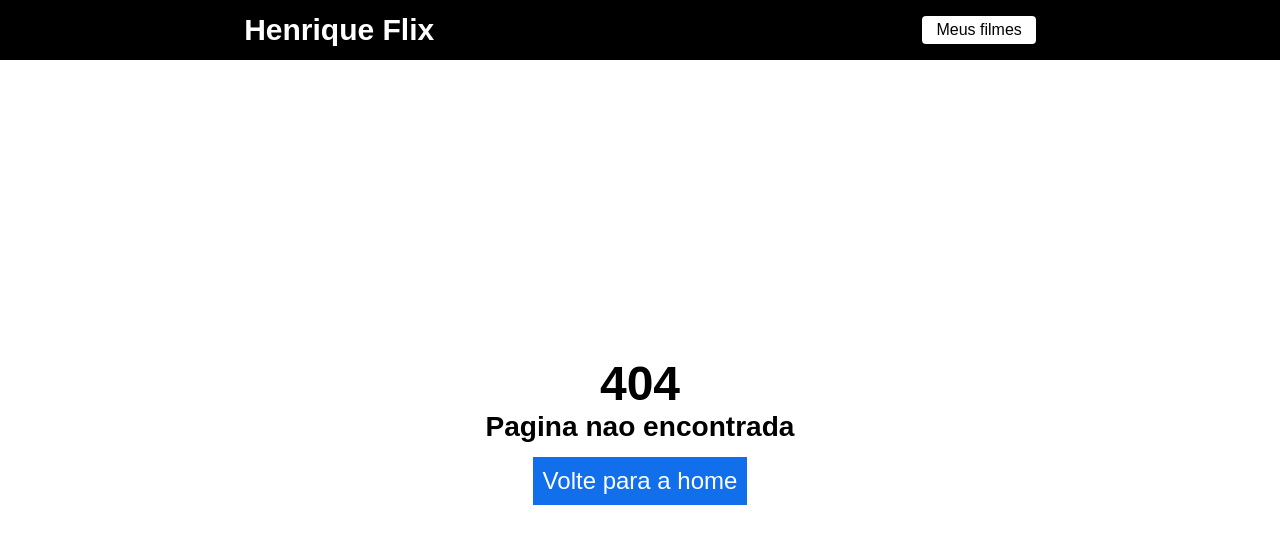
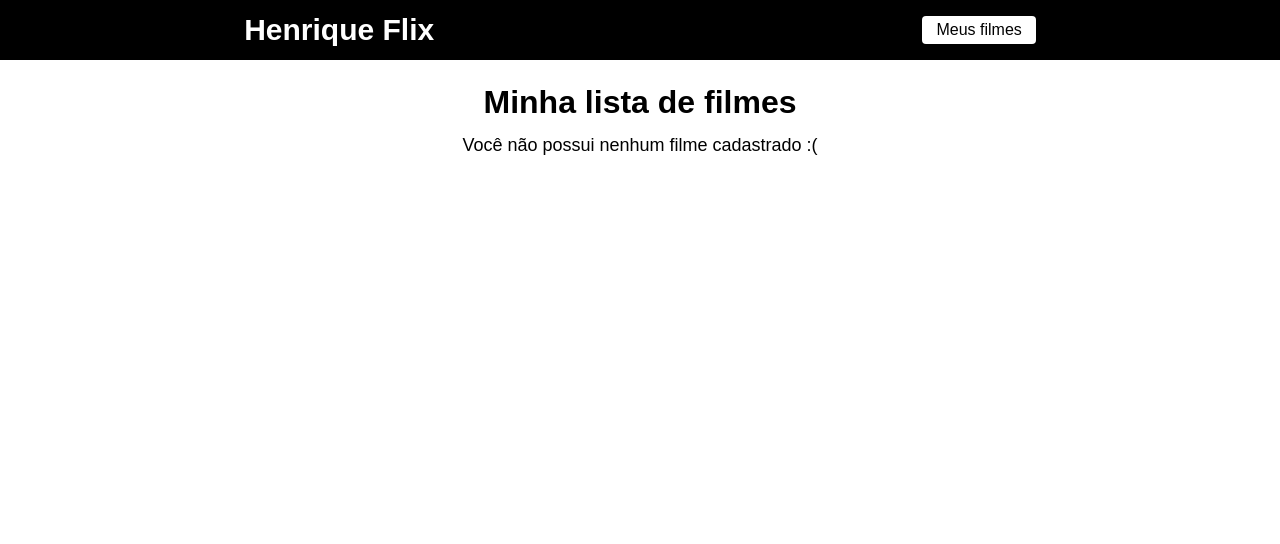
Before and after one commit to henriquedevop/Prime-flix, a React (Create React App) app: page /favoritos in a window 1280 px wide. Before the commit this address had no page. Shown: the top 544 px of the page. Built offline with nearby package versions, Linux system fonts and the light colour scheme; the HTML template or start-up script is replaced by a standard one.

Commit message:
add favorites movies page

```diff
--- /dev/null
+++ b/src/pages/Favorites/favorites.css
@@ -0,0 +1,38 @@
+.userListMovies {
+    margin-top: 24px;
+    display: flex;
+    flex-direction: column;
+    align-items: center;
+}
+
+.userListMovies h1{
+    margin-bottom: 14px;
+}
+
+.userListMovies span{
+    font-size: 18px
+}
+
+.userListMovies ul {
+    width: 720px;
+}
+
+.userListMovies ul li {
+    list-style: none;
+    display: flex;
+    justify-content: space-between;
+    align-items: center;
+    margin-bottom: 14px;
+}
+
+.userListMovies div {
+    display: flex;
+    justify-content: center;
+    align-items: center;
+}
+
+.userListMovies div a {
+    text-decoration: none;
+    color: #116feb;
+    margin-right: 14px;
+}
--- /dev/null
+++ b/src/pages/Favorites/index.js
@@ -0,0 +1,48 @@
+import { useState, useEffect } from "react";
+import { Link } from "react-router-dom";
+import "./favorites.css"
+
+function Favorites() {
+
+    const [movies, setMovies] = useState([])
+
+    useEffect(() => {
+
+        const userMovieList = localStorage.getItem("@henriqueflix");
+        setMovies(JSON.parse(userMovieList) || [])
+
+    },[])
+
+    function removeMovie(id) {
+        let filterMovies = movies.filter((movie) => {
+            return (movie.id != id)
+        })
+
+        setMovies(filterMovies)
+        localStorage.setItem("@henriqueflix", JSON.stringify(filterMovies))
+    }
+
+    return(
+        <div className="userListMovies">
+            <h1>Minha lista de filmes</h1>
+
+            {movies.length === 0 && <span>Você não possui nenhum filme cadastrado :( </span>}
+
+            <ul>
+                {movies.map((movie) => {
+                    return(
+                        <li key={movie.id}>
+                            <span>{movie.title}</span>
+                            <div>
+                                <Link to={`/filme/${movie.id}`}>Ver detalhes</Link>
+                                <button onClick={() => removeMovie(movie.id)}>Excluir</button>
+                            </div>
+                        </li>
+                    )
+                })}
+            </ul>
+        </div>
+    )
+}
+
+export default Favorites;
--- a/src/routes.js
+++ b/src/routes.js
@@ -3,6 +3,7 @@ import { BrowserRouter, Routes, Route } from "react-router-dom";
 import Home from "./pages/Home";
 import Movie from "./pages/Movie";
 import Header from "./components/Header";
+import Favorites from "./pages/Favorites";
 import Error from "./pages/Error"
 
 function RoutesApp() {
@@ -12,6 +13,7 @@ function RoutesApp() {
             <Routes>
                 <Route path="/" element={ <Home/>}/>
                 <Route path="/filme/:id" element={ <Movie/>}/>
+                <Route path="/favoritos" element={ <Favorites/>}/>
 
                 <Route path="*" element={ <Error/>}/>
             </Routes>
```
